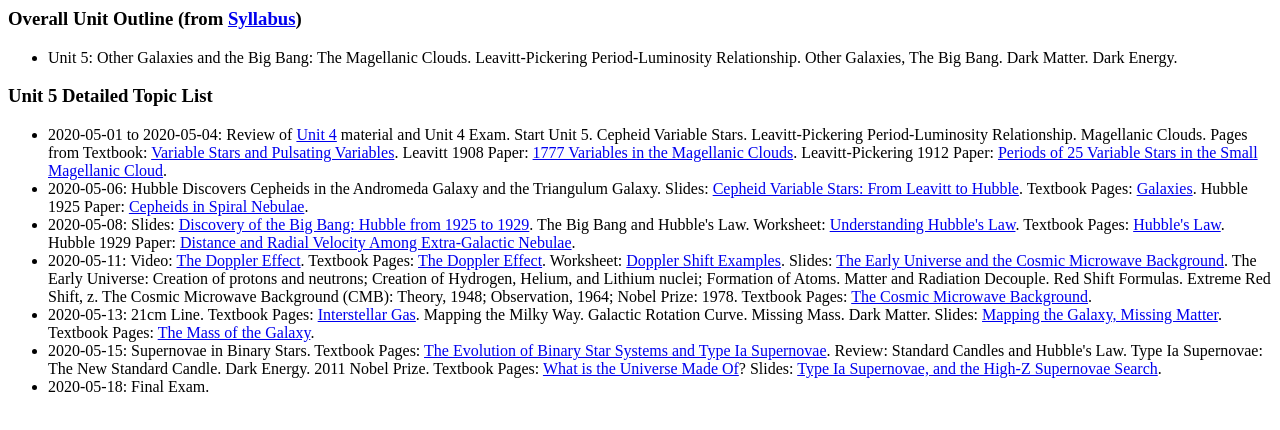
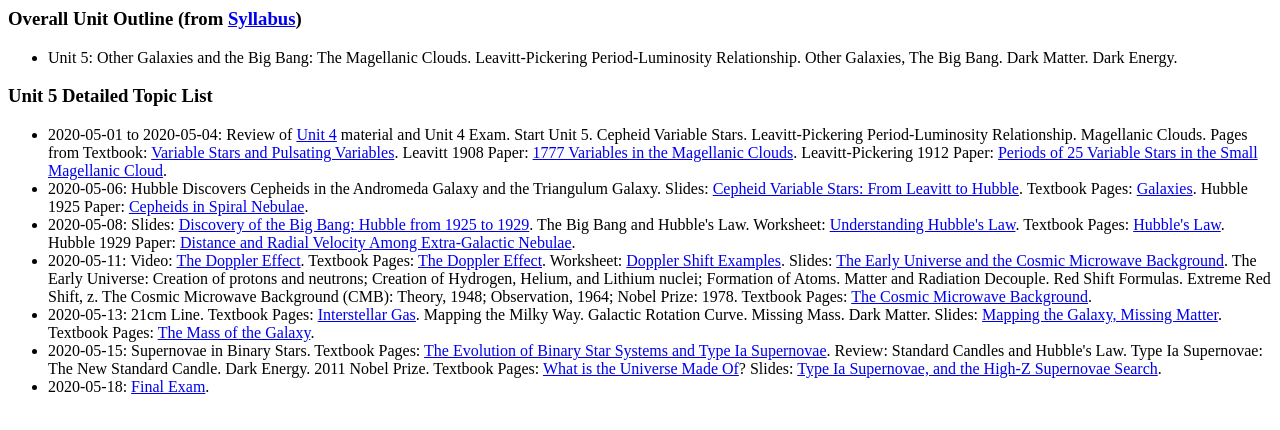
Before and after one commit to brianhill/physics90, a plain HTML site: page detailed_schedule_unit_5.html in a window 1280 px wide. Drawn offline with Linux system fonts and the light colour scheme.

Commit message:
Added final exam.

```diff
--- a/detailed_schedule_unit_5.html
+++ b/detailed_schedule_unit_5.html
@@ -13,7 +13,7 @@
 	<li>2020-05-11: Video: <a href="https://youtu.be/h4OnBYrbCjY">The Doppler Effect</a>. Textbook Pages: <a href="./resources_unit_5/DopplerEffectFromOpenStax.pdf">The Doppler Effect</a>. Worksheet: <a href="./resources_unit_5/DopplerShiftExamples.pdf">Doppler Shift Examples</a>. Slides: <a href="./resources_unit_5/PHYSI-090-2020-05-11.key.pdf">The Early Universe and the Cosmic Microwave Background</a>.	The Early Universe: Creation of protons and neutrons; Creation of Hydrogen, Helium, and Lithium nuclei; Formation of Atoms. Matter and Radiation Decouple. Red Shift Formulas. Extreme Red Shift, z. The Cosmic Microwave Background (CMB): Theory, 1948; Observation, 1964; Nobel Prize: 1978. Textbook Pages: <a href="./resources_unit_5/CMBFromOpenStax.pdf">The Cosmic Microwave Background</a>.</li>
 	<li>2020-05-13: 21cm Line. Textbook Pages: <a href="./resources_unit_5/InterstellarGasFromOpenStax.pdf">Interstellar Gas</a>. Mapping the Milky Way. Galactic Rotation Curve. Missing Mass. Dark Matter. Slides: <a href="./resources_unit_5/PHYSI-090-2020-05-13.key.pdf">Mapping the Galaxy, Missing Matter</a>. Textbook Pages: <a href="./resources_unit_5/MilkyWayMissingMassFromOpenStax.pdf">The Mass of the Galaxy</a>.</li>
 	<li>2020-05-15: Supernovae in Binary Stars. Textbook Pages: <a href="./resources_unit_5/TypeIaSupernovaeFromOpenStax.pdf">The Evolution of Binary Star Systems and Type Ia Supernovae</a>. Review: Standard Candles and Hubble's Law. Type Ia Supernovae: The New Standard Candle. Dark Energy. 2011 Nobel Prize. Textbook Pages: <a href="./resources_unit_5/DarkMatterFromOpenStax.pdf">What is the Universe Made Of</a>? Slides: <a href="./resources_unit_5/PHYSI-090-2020-05-15.key.pdf">Type Ia Supernovae, and the High-Z Supernovae Search</a>.</li>
-	<li>2020-05-18: Final Exam.</li>
+	<li>2020-05-18: <a href="./resources_unit_5/Phys090-1920S-FINAL.nb.pdf">Final Exam</a>.</li>
 </ul>
 
 </body>
```
Also changed, not shown: 1 other file.
